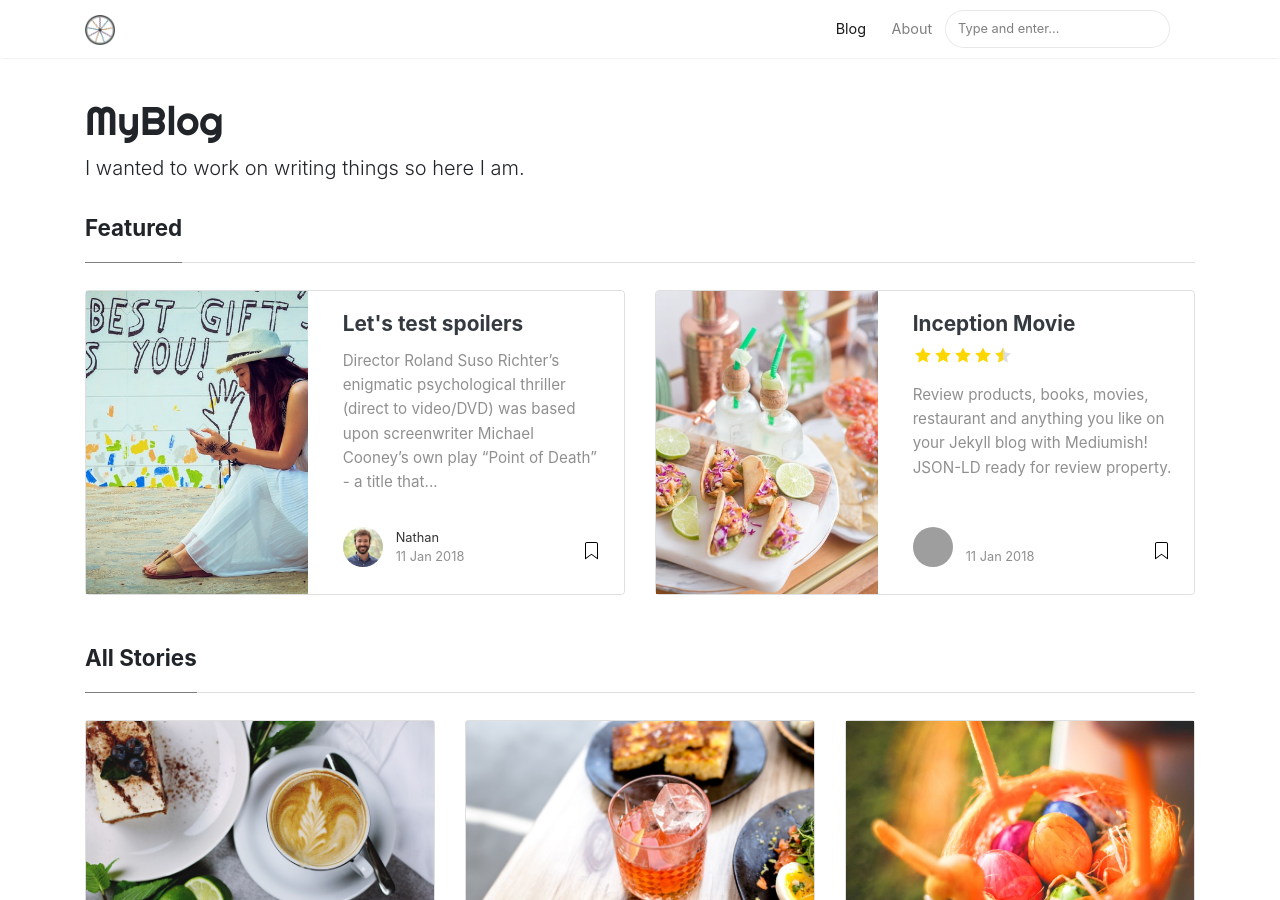
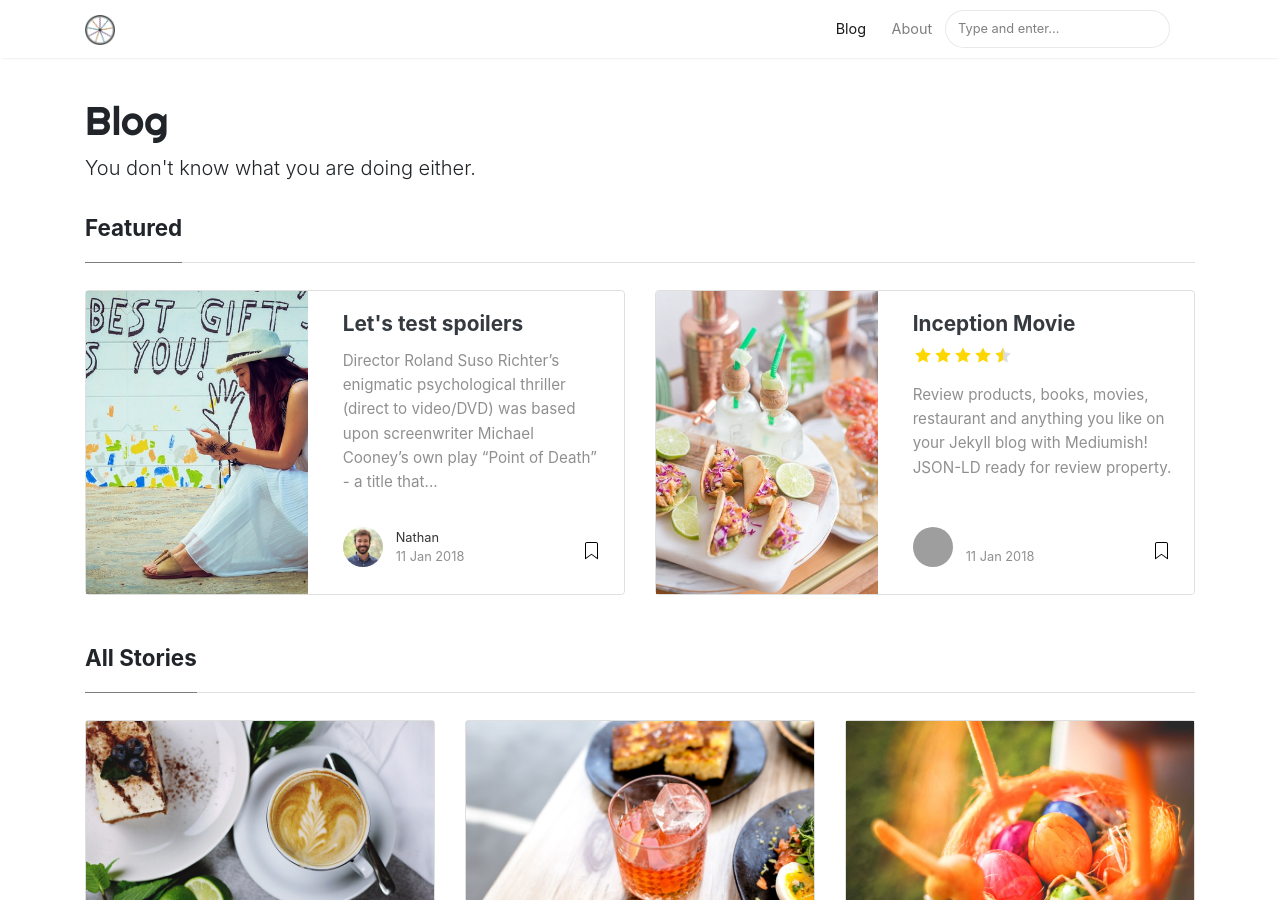
Before and after one commit to nathansharris/nathansharris.github.io, a Jekyll site: the page built from index.html, in a window 1280 px wide and 900 px high. Built offline with Jekyll 4.4.1, drawn with Linux system fonts in a browser that asks for light colours; nearby versions of some CDN libraries; the list of posts is cut into pages by our own code; some of the changed text lies outside the part shown; grey boxes are pictures that could not be loaded.

Commit message:
update _config.yml

```diff
--- a/_config.yml
+++ b/_config.yml
@@ -1,7 +1,7 @@
 # Site
-name: "MyBlog"
+name: "Blog"
 title: "A blog maybe."
-description: "I wanted to work on writing things so here I am."
+description: "You don't know what you are doing either."
 logo: 'assets/images/logowheel.png'
 favicon: 'assets/images/bikeNA.png'
 baseurl: "/"
```
